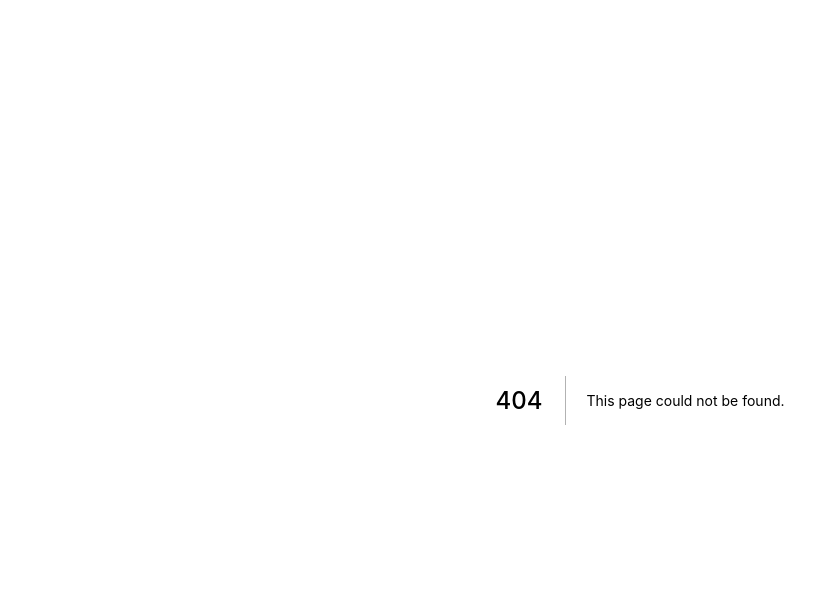
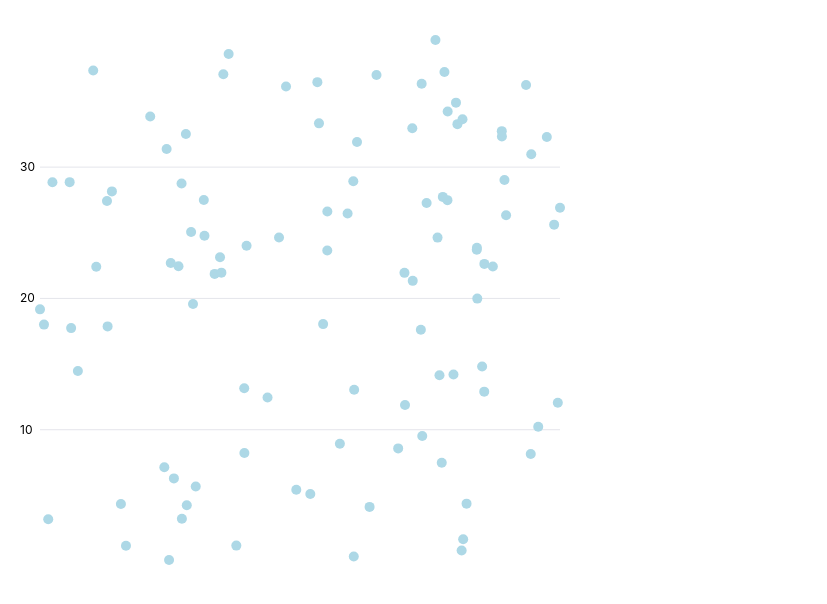
Before and after one commit to NoldAndreas/nextjs-netlify-blog-template, a Next.js app: page /scatter in a window 1280 px wide. Before the commit this address had no page. Shown: the top 604 px of the page, without its empty margins (0-827 px from the left). Built offline with nearby package versions, Linux system fonts and the light colour scheme.

Commit message:
added scatter

```diff
--- /dev/null
+++ b/components/AxisLeft.js
@@ -0,0 +1,28 @@
+import React from "react";
+
+function AxisLeft({ yScale, width }) {
+ const textPadding = -20
+
+  const axis = yScale.ticks(5).map((d, i) => (
+    <g key={i} className="y-tick">
+      <line
+        style={{ stroke: "#e4e5eb" }}
+        y1={yScale(d)}
+        y2={yScale(d)}
+        x1={0}
+        x2={width}
+      />
+      <text
+        style={{ fontSize: 12 }}
+        x={textPadding}
+        dy=".32em"
+        y={yScale(d)}
+      >
+        {d}
+      </text>
+    </g>
+  ));
+  return <>{axis}</>;
+}
+
+export default AxisLeft;
--- /dev/null
+++ b/pages/scatter.js
@@ -0,0 +1,68 @@
+import React from "react";
+import { scaleLinear } from "d3-scale";
+import {extent} from "d3-array"
+import AxisLeft from '../components/AxisLeft'
+
+// Following tutorial by:
+//https://dev.to/julienassouline/let-s-get-started-with-react-and-d3-2nd7
+
+function RandomData() {
+ const data = [...Array(100)].map((e, i) => {
+    return {
+      x: Math.random() * 40,
+      y: Math.random() * 40,
+      temparature: Math.random() * 500
+    };
+  });
+  return data;
+}
+
+function Scatter() {
+   const data = RandomData(),
+      w = 600,
+      h = 600,
+      margin = {
+        top: 40,
+        bottom: 40,
+        left: 40,
+        right: 40
+      };
+
+  const width = w - margin.right - margin.left,
+     height = h - margin.top - margin.bottom;
+
+  const xScale = scaleLinear()
+    .domain(extent(data, d => d.x))
+    .range([0, width]);
+
+  const yScale = scaleLinear()
+    .domain(extent(data, d => d.y))
+    .range([height, 0]);
+
+  const circles = data.map((d, i) => (
+      <circle
+        key={i}
+        r={5}
+        cx={xScale(d.x)}
+        cy={yScale(d.y)}
+        style={{ fill: "lightblue"}}
+      />
+    ));
+  console.log(data);
+
+  return (
+    <div>
+      <svg width={w} height={h}>
+        <g transform={`translate(${margin.left},${margin.top})`}>
+        <AxisLeft yScale={yScale} width={width} />
+        {circles}
+        </g>
+      </svg>
+    </div>
+  );
+}
+
+export default Scatter;
+
+
+//<button onClick={() => dispatch(pieDataUpdateActionFunction())}>
```
